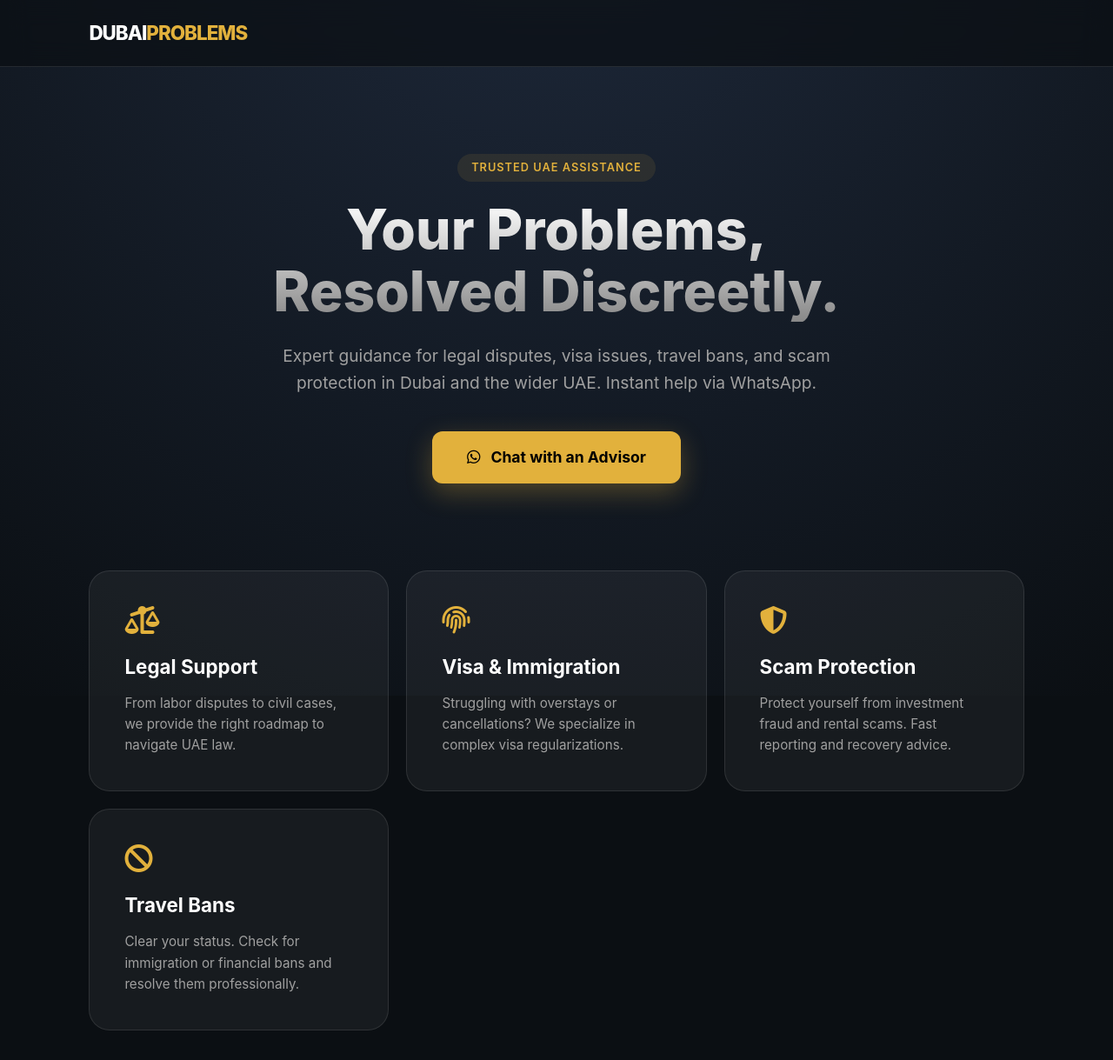
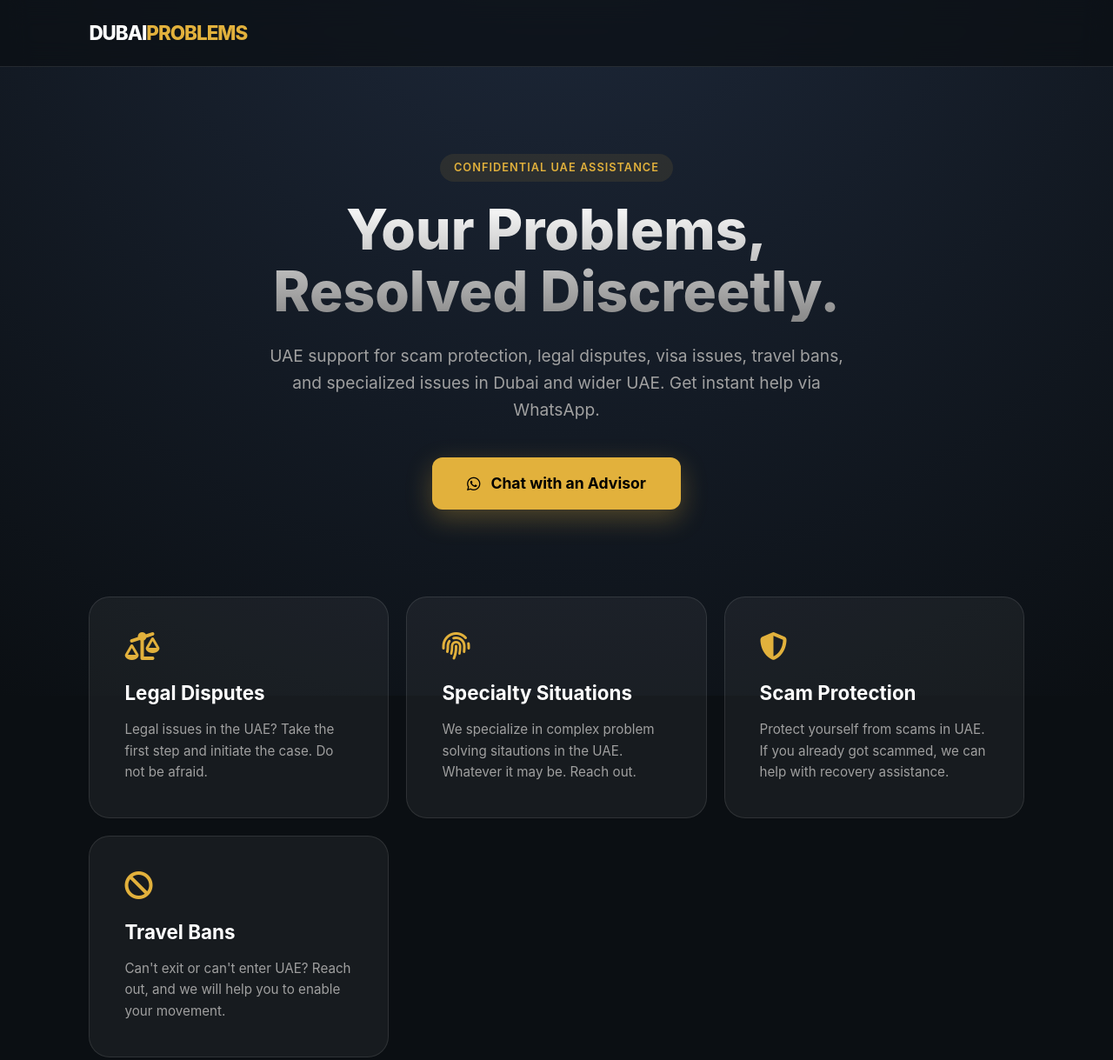
Before and after one commit to smgmdev/DP, a plain HTML site: page index.html in a window 1280 px wide. Shown: the top 1219 px of the page at 87% size. Drawn offline with Linux system fonts and the light colour scheme.

Commit message:
Add files via upload

```diff
--- a/index.html
+++ b/index.html
@@ -205,9 +205,9 @@
     </nav>
 
     <header class="hero">
-        <div class="badge">Trusted UAE Assistance</div>
+        <div class="badge">Confidential UAE Assistance</div>
         <h1>Your Problems, Resolved Discreetly.</h1>
-        <p>Expert guidance for legal disputes, visa issues, travel bans, and scam protection in Dubai and the wider UAE. Instant help via WhatsApp.</p>
+        <p>UAE support for scam protection, legal disputes, visa issues, travel bans, and specialized issues in Dubai and wider UAE. Get instant help via WhatsApp.</p>
 
         <a href="https://wa.me/971XXXXXXXXX" class="wa-btn">
             <i class="fab fa-whatsapp"></i> Chat with an Advisor
@@ -217,26 +217,26 @@
     <div class="grid">
         <div class="glass-card">
             <i class="fas fa-balance-scale-left"></i>
-            <h3>Legal Support</h3>
-            <p>From labor disputes to civil cases, we provide the right roadmap to navigate UAE law.</p>
+            <h3>Legal Disputes</h3>
+            <p>Legal issues in the UAE? Take the first step and initiate the case. Do not be afraid.</p>
         </div>
 
         <div class="glass-card">
             <i class="fas fa-fingerprint"></i>
-            <h3>Visa & Immigration</h3>
-            <p>Struggling with overstays or cancellations? We specialize in complex visa regularizations.</p>
+            <h3>Specialty Situations</h3>
+            <p>We specialize in complex problem solving sitautions in the UAE. Whatever it may be. Reach out.</p>
         </div>
 
         <div class="glass-card">
             <i class="fas fa-shield-halved"></i>
             <h3>Scam Protection</h3>
-            <p>Protect yourself from investment fraud and rental scams. Fast reporting and recovery advice.</p>
+            <p>Protect yourself from scams in UAE. If you already got scammed, we can help with recovery assistance.</p>
         </div>
 
         <div class="glass-card">
             <i class="fas fa-ban"></i>
             <h3>Travel Bans</h3>
-            <p>Clear your status. Check for immigration or financial bans and resolve them professionally.</p>
+            <p>Can't exit or can't enter UAE? Reach out, and we will help you to enable your movement.</p>
         </div>
     </div>
 
```
